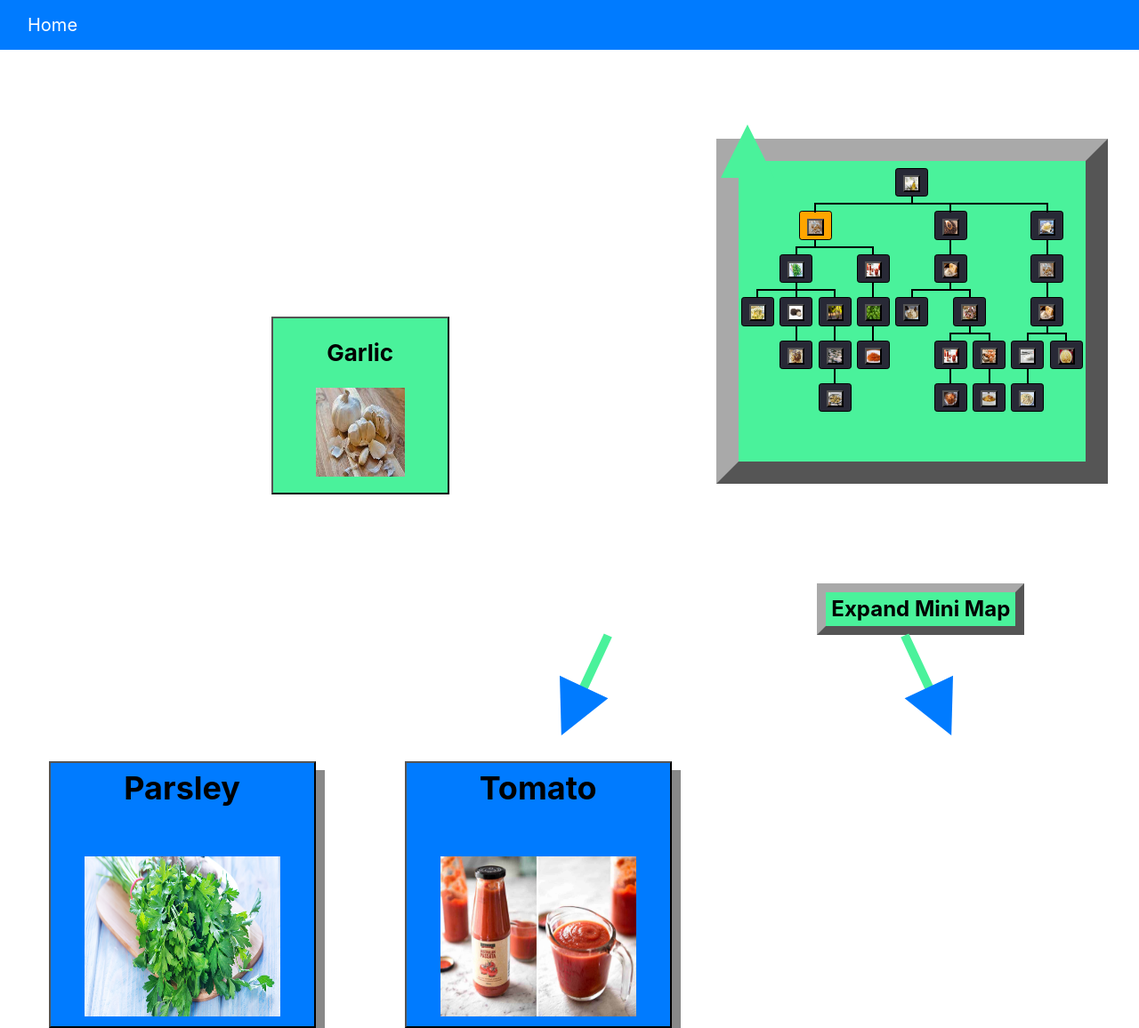
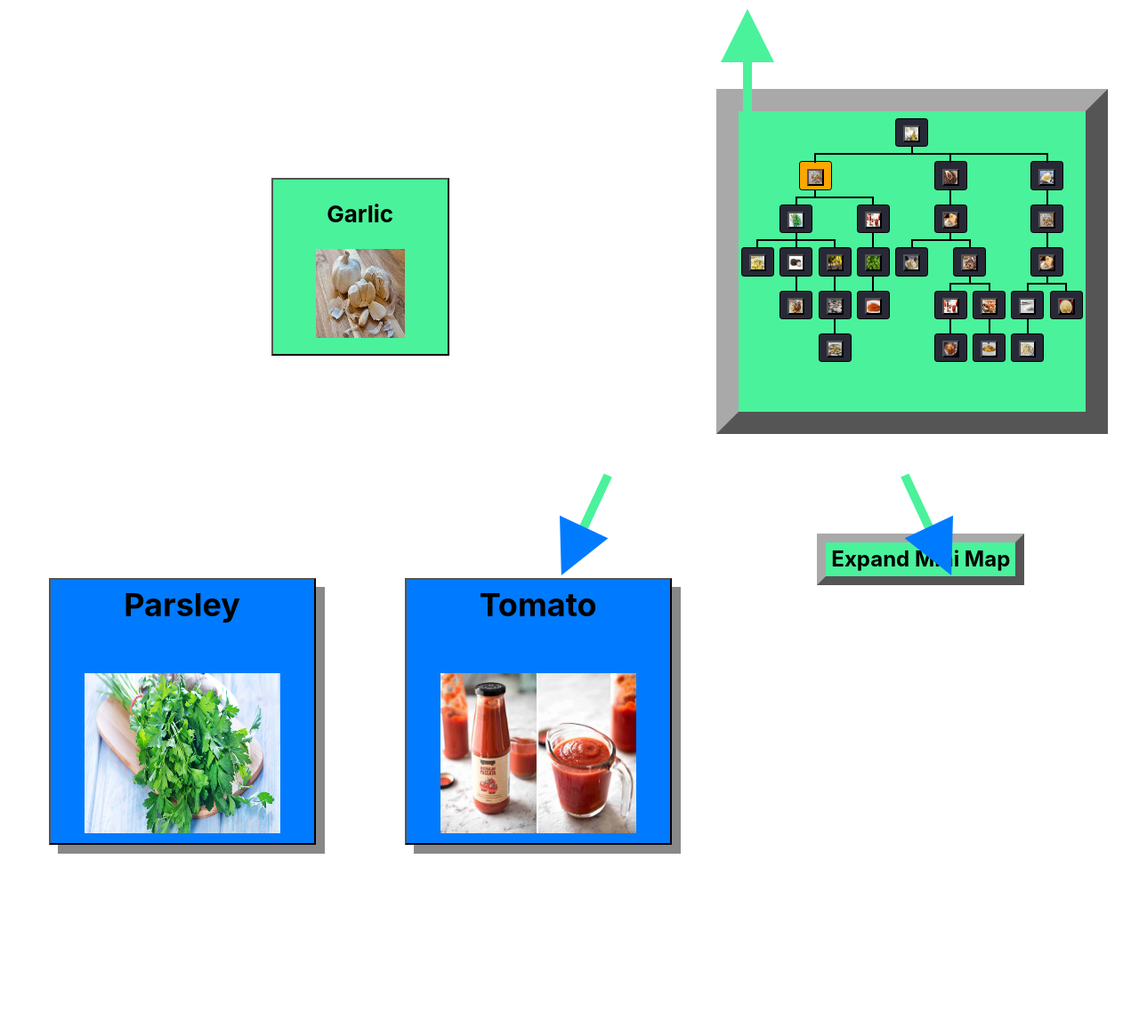
Before and after one commit to ZTColumbia/PastaMaker, a Flask app: page /create_tree_node/1 in a window 1280 px wide. Shown: the whole page at 89% size. After the commit the page ends 960 px from the top, so only its background shows below. Run offline with Flask 2, Linux system fonts and the light colour scheme; some libraries are stand-ins or nearby versions.

Commit message:
[fix] css

```diff
--- a/static/arrows.css
+++ b/static/arrows.css
@@ -1,5 +1,5 @@
 .arrows {
-    height : 350px;
+    height : 300px;
 }
 
 .arrows-parent-div {
@@ -17,14 +17,14 @@
 #arrow-3{
   transform: rotate(45deg);
   position: absolute;
-  top: 700px;
+  top: 510px;
   left: 1000px;
 }
 
 #arrow-2{
   transform: rotate(90deg);
   position: absolute;
-  top: 670px;
+  top: 480px;
   left: 700px;
   height: 60px;
   width: 280px;
@@ -33,28 +33,28 @@
 #arrow-1{
   transform: rotate(135deg);
   position: absolute;
-  top: 700px;
+  top: 510px;
   left: 400px;
 }
 
 #arrow-3-2col{
   transform: rotate(65deg);
   position: absolute;
-  top: 670px;
+  top: 490px;
   left: 870px;
 }
 
 #arrow-1-2col{
   transform: rotate(115deg);
   position: absolute;
-  top: 670px;
+  top: 490px;
   left: 550px;
 }
 
 #arrow-parent{
   transform: rotate(270deg);
   position: absolute;
-  top: 250px;
+  top: 120px;
   left: 700px;
 }
 
--- a/static/main.css
+++ b/static/main.css
@@ -48,7 +48,7 @@
 
 .tree-root{
 
-    margin-top : 200px;
+    margin-top : 100px;
 
 }
 .shopping-cart{
--- a/templates/layout.html
+++ b/templates/layout.html
@@ -29,13 +29,13 @@
 </head>
 <body>
 
-<nav class="navbar navbar-expand-lg navbar-dark" style="background-color: #007bff">
-	<div class="container-fluid">
-		<a class="navbar-brand" href="/">
-			Home
-		</a>
-	</div>
-</nav>
+{#<nav class="navbar navbar-expand-lg navbar-dark" style="background-color: #007bff">#}
+{#	<div class="container-fluid">#}
+{#		<a class="navbar-brand" href="/">#}
+{#			Home#}
+{#		</a>#}
+{#	</div>#}
+{#</nav>#}
 
 <div class="container">
 	<div>
```
